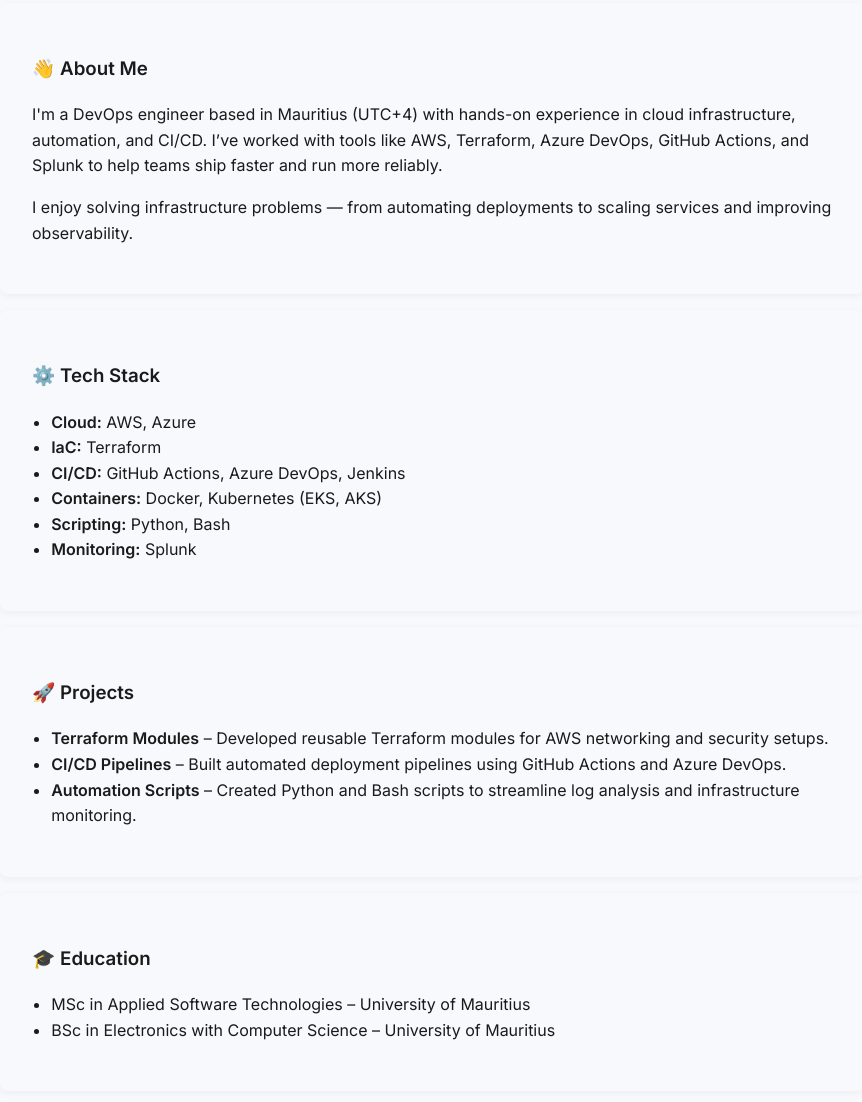
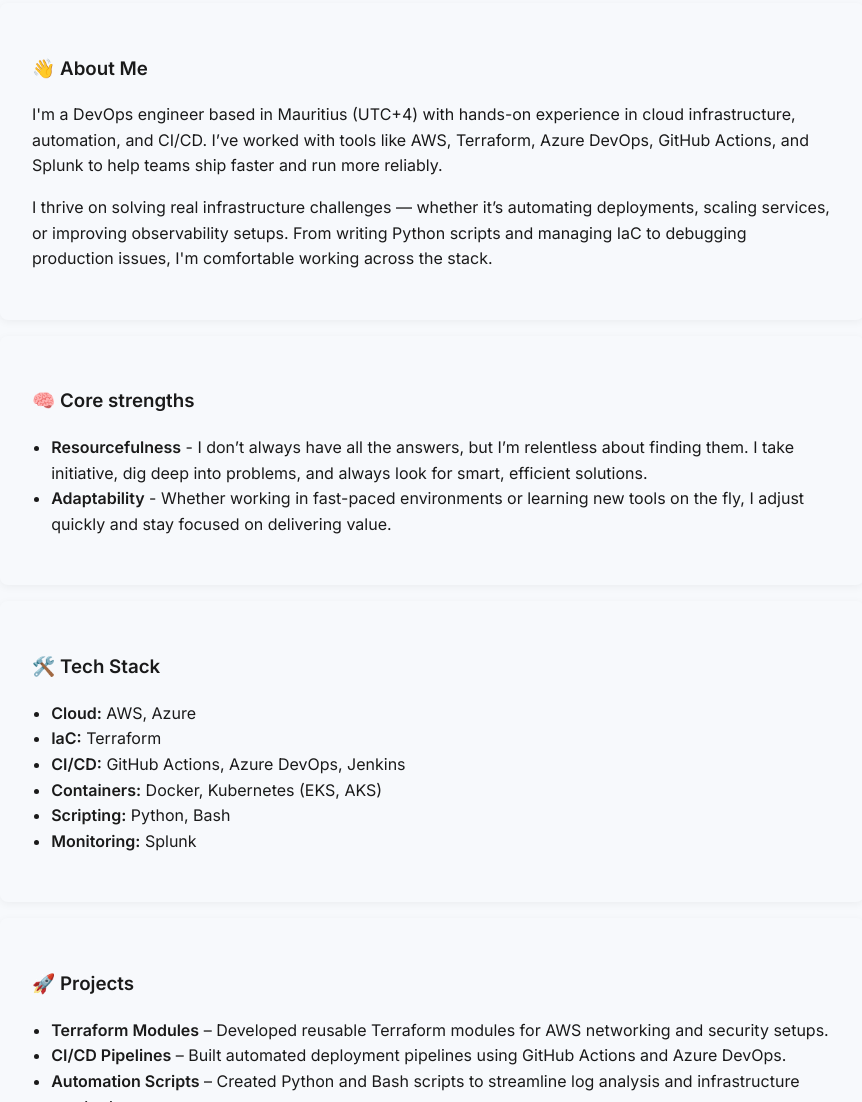
Before and after one commit to manreddy/manreddy.github.io, a plain HTML site: page index.html in a window 1280 px wide. Shown: the part 286-1388 px from the top of the page, without its empty margins (208-1070 px from the left). Drawn offline with nearby package versions, Linux system fonts and the light colour scheme.

Commit message:
added core strengths

```diff
--- a/index.html
+++ b/index.html
@@ -108,12 +108,20 @@
       I’ve worked with tools like AWS, Terraform, Azure DevOps, GitHub Actions, and Splunk to help teams ship faster and run more reliably.
     </p>
     <p>
-      I enjoy solving infrastructure problems — from automating deployments to scaling services and improving observability.
+      I thrive on solving real infrastructure challenges — whether it’s automating deployments, scaling services, or improving observability setups. From writing Python scripts and managing IaC to debugging production issues, I'm comfortable working across the stack.
     </p>
   </section>
 
   <section data-aos="fade-up">
-    <h3>⚙️ Tech Stack</h3>
+    <h3>🧠 Core strengths</h3>
+    <ul>
+      <li><strong>Resourcefulness</strong> - I don’t always have all the answers, but I’m relentless about finding them. I take initiative, dig deep into problems, and always look for smart, efficient solutions.</li>
+      <li><strong>Adaptability</strong> - Whether working in fast-paced environments or learning new tools on the fly, I adjust quickly and stay focused on delivering value.</li>
+    </ul>
+  </section>
+
+  <section data-aos="fade-up">
+    <h3>🛠️ Tech Stack</h3>
     <ul>
       <li><strong>Cloud:</strong> AWS, Azure</li>
       <li><strong>IaC:</strong> Terraform</li>
```
